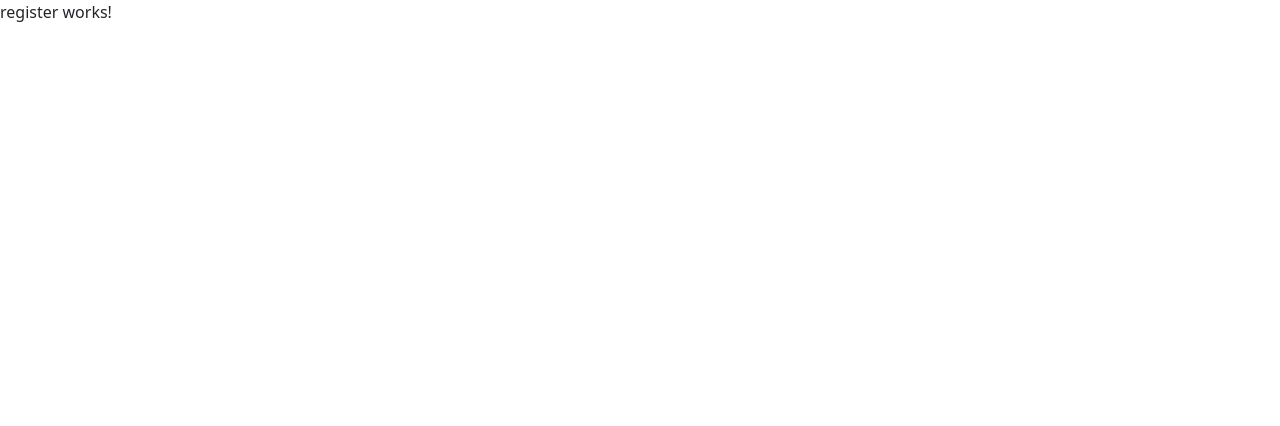
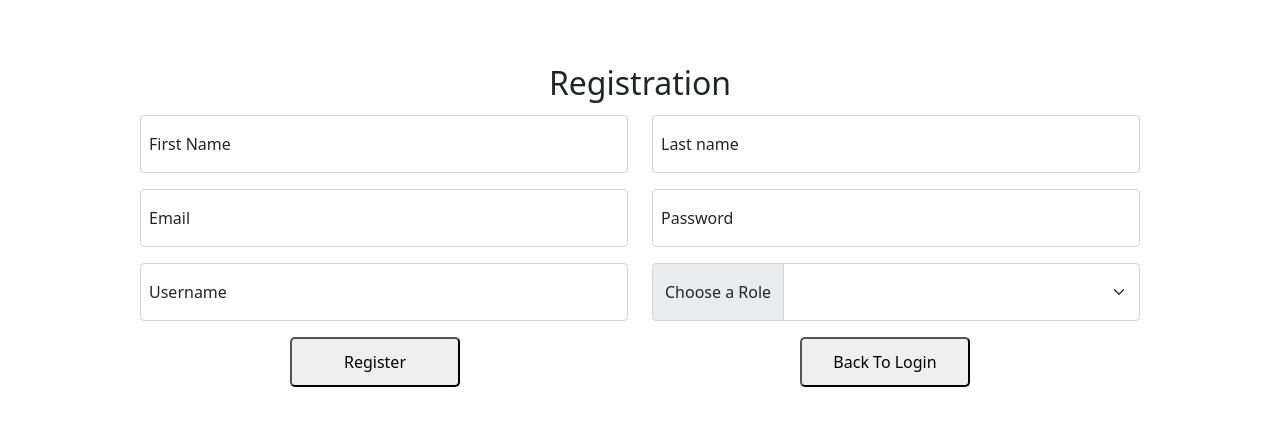
Before and after one commit to NickNSX/TeamBProject, an Angular app in the folder Frontend/Frontend/NRMSupport/: page /register in a window 1280 px wide. Shown: the top 426 px of the page. Built offline with nearby package versions, Linux system fonts and the light colour scheme.

Commit message:
Added registration form

```diff
--- a/Frontend/Frontend/NRMSupport/src/app/components/register/register.component.css
+++ b/Frontend/Frontend/NRMSupport/src/app/components/register/register.component.css
@@ -0,0 +1,45 @@
+.register {
+    text-align: center;
+    margin-top: 5%;
+    margin-left: 10%;
+    width: 80%;
+    height: 50%;
+}
+
+.register h2 {
+    padding-bottom: 5px;
+}
+
+.form-floating label {
+    padding-left: 20px;
+}
+
+button {
+    width: 20%;
+    height: 50px;
+    border-radius: 5px;
+}
+
+.buttons {
+    display: inline-block;
+    display: flex;
+    margin-left: 15%;
+    gap: 40%;
+}
+
+.message {
+    margin-top: 20px;
+}
+
+.message #error {
+    color: red;
+    font-weight: 500;
+    font-size: 20px;
+}
+
+.message #success {
+    display: flex;
+    width: 80%;
+    font-weight: 500;
+    font-size: 20px;
+}
--- a/Frontend/Frontend/NRMSupport/src/app/components/register/register.component.html
+++ b/Frontend/Frontend/NRMSupport/src/app/components/register/register.component.html
@@ -1 +1,55 @@
-<p>register works!</p>
+
+<div class="register">
+    <div>
+        <h2>Registration</h2>
+        <div class="container">
+            <div class="row">
+                <div class="form-floating mb-3 col">
+                    <input type="text" class="form-control" placeholder="First Name"
+                        [(ngModel)]="registerUser.givenName">
+                    <label for="floatingInput">First Name</label>
+                </div>
+                <div class="form-floating col">
+                    <input type="text" class="form-control" placeholder="Last Name" [(ngModel)]="registerUser.surname">
+                    <label for="floatingPassword">Last name</label>
+                </div>
+            </div>
+            <div class="row">
+                <div class="form-floating mb-3 col">
+                    <input type="email" class="form-control" placeholder="Email" [(ngModel)]="registerUser.email">
+                    <label for="floatingInput">Email</label>
+                </div>
+                <div class="form-floating col">
+                    <input type="password" class="form-control" placeholder="Password"
+                        [(ngModel)]="registerUser.password">
+                    <label for="floatingPassword">Password</label>
+                </div>
+            </div>
+            <div class="row">
+                <div class="form-floating mb-3 col">
+                    <input type="text" class="form-control" placeholder="Username" [(ngModel)]="registerUser.username">
+                    <label for="floatingInput">Username</label>
+                </div>
+                <div style="width: 50%;" class="input-group mb-3">
+                    <label class="input-group-text" for="inputGroupSelect01">Choose a Role</label>
+                    <select class="form-select" id="inputGroupSelect01" [(ngModel)]="registerUser.role">
+                        <option value="Admin">Admin</option>
+                        <option value="Finance Manager">Finance Manager</option>
+                        <option value="Employee" selected>Employee</option>
+                    </select>
+                </div>
+            </div>
+            <div class="buttons">
+                <button (click)="register()">Register</button>
+                <button routerLink="">Back To Login</button>
+            </div>
+        </div>
+    </div>
+    <div>
+        <div class="message">
+            <p id="error" [hidden]="error">{{errorMessage}}</p>
+            <p id="success" [hidden]="success">User id is: {{idMessage}}.</p>
+            <p id="success" [hidden]="success">Must be approved be Admin.</p>
+        </div>
+    </div>
+</div>
--- a/Frontend/Frontend/NRMSupport/src/app/components/register/register.component.ts
+++ b/Frontend/Frontend/NRMSupport/src/app/components/register/register.component.ts
@@ -1,4 +1,6 @@
 import { Component, OnInit } from '@angular/core';
+import { User } from 'src/app/models/user';
+import { UserService } from 'src/app/services/user.service';
 
 @Component({
   selector: 'app-register',
@@ -7,9 +9,33 @@ import { Component, OnInit } from '@angular/core';
 })
 export class RegisterComponent implements OnInit {
 
-  constructor() { }
+  constructor(private us:UserService) { }
 
   ngOnInit(): void {
   }
 
+  error:boolean = true;
+  success:boolean = true;
+  errorMessage:string = "";
+  idMessage:string = "";
+
+  registerUser:User = { };
+
+  register() {
+    console.log(this.registerUser);
+    this.us.register(this.registerUser).subscribe(
+      (data:any) => {
+        console.log(data);
+        this.error = true;
+        this.success = false;
+        this.idMessage = data.resourceId;
+      },
+      err => {
+        console.log(err.error.message);
+        this.error = false;
+        this.errorMessage = err.error.message + "!";
+      }
+      );
+  }
+
 }
```
